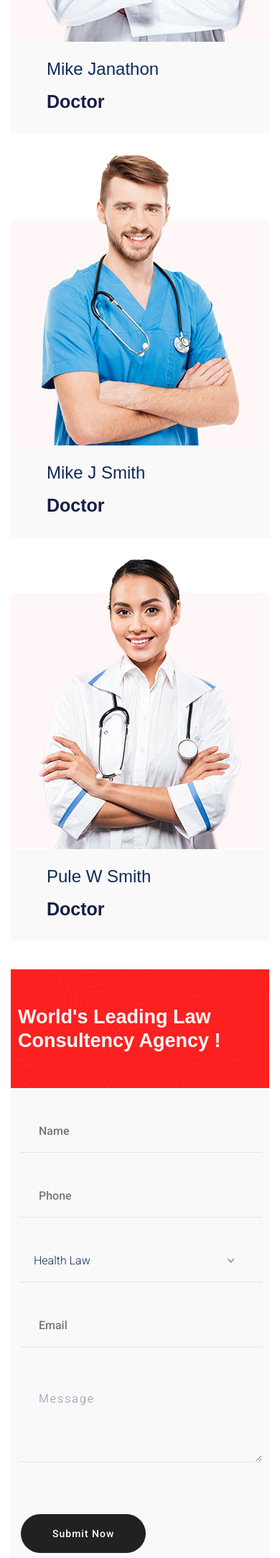
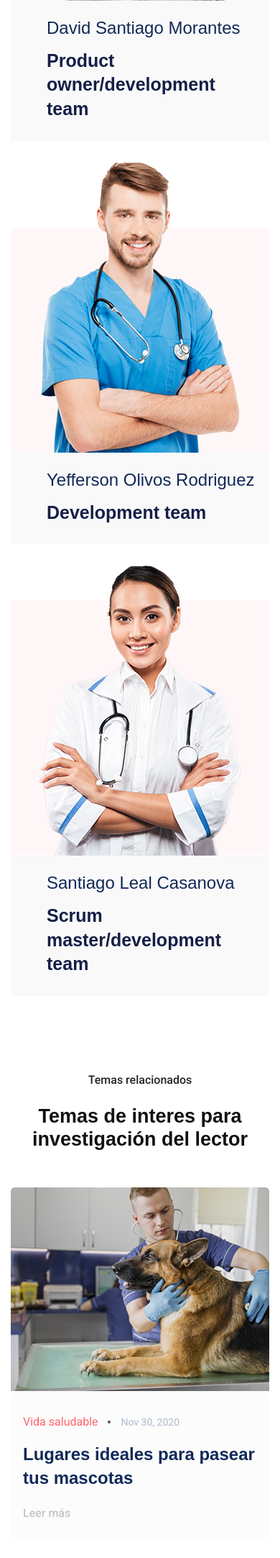
Before and after one commit to PhantomBlack219/sw-project-team4, a Django app: page /about/ in a window 390 px wide. Shown: the part 2995-5160 px from the top of the page at 72% size. Run offline with Django 3.2, Linux system fonts and the light colour scheme; some libraries are stand-ins or nearby versions; some web fonts are replaced.

Commit message:
SelectCreateAccountType, contact y about updated
Los archivos SelectCreateAccountType, contact y about  han sido actualizados de manera exitosa

```diff
--- a/MyFriendToby/veterinaria/templates/SelectCreateAccountType.html
+++ b/MyFriendToby/veterinaria/templates/SelectCreateAccountType.html
@@ -1,15 +1,17 @@
+{% load static %}
+
 <!DOCTYPE html>
 <html lang="en">
 <head>
   <meta charset="UTF-8">
   <meta name="viewport" content="width=device-width, initial-scale=1.0">
   <title>Document</title>
-  <link rel="stylesheet" type="text/css" href="./SelectCreateAccountType.css">
+  <link rel="stylesheet" type="text/css" href="{% static 'css/SelectCreateAccountType.css' %}">
 </head>
 <body>
   <article class='select-create-account'>
     <div class='create-account--logo-container'>
-      <img src='./public/logo.png' alt='Logotipo de la pagina web' />
+      <img src="{% static 'img/logo/logo.png' %}" alt='Logotipo de la pagina web' />
     </div>
     <div class='account-type-container'>
       <h3>¿Qué tipo de cuenta quieres crear?</h3>
--- a/MyFriendToby/veterinaria/templates/about.html
+++ b/MyFriendToby/veterinaria/templates/about.html
@@ -9,7 +9,7 @@
                 <div class="row">
                     <div class="col-xl-12">
                         <div class="hero-cap text-center pt-50">
-                            <h2>About Us</h2>
+                            <h2>Sobre nosotros</h2>
                         </div>
                     </div>
                 </div>
@@ -22,17 +22,17 @@
                 <div class="row">
                     <div class="offset-xl-1 col-lg-8">
                         <div class="about-details-cap mb-50">
-                            <h4>Our Mission</h4>
-                            <p>Consectetur adipiscing elit, sued do eiusmod tempor ididunt udfgt labore et dolore magna aliqua. Quis ipsum suspendisces gravida. Risus commodo viverra sebfd dho eiusmod tempor maecenas accumsan lacus. Risus commodo viverra sebfd dho eiusmod tempor maecenas accumsan lacus.
+                            <h4>Nuestra mision</h4>
+                            <p>Miles de perros son abandonados todos los dias, por dueños irresponsables que realmente nunca los quisieron y se deshacen de ellos, abandonandolos de una manera inhumana como si fueran objetos.
                             </p>
-                            <p> Risus commodo viverra sebfd dho eiusmod tempor maecenas accumsan lacus. Risus commodo viverra sebfd dho eiusmod tempor maecenas accumsan.</p>
+                            <p> Aqui en myFriendToby nuestra mision es darle una nueva oportunidad a todos esos peluditos que han sido abandonados, para que puedan encontrar un hogar en el cual abunde el amor y sean tratados con dignidad.</p>
                         </div>
 
                         <div class="about-details-cap mb-50">
-                            <h4>Our Vision</h4>
-                            <p>Consectetur adipiscing elit, sued do eiusmod tempor ididunt udfgt labore et dolore magna aliqua. Quis ipsum suspendisces gravida. Risus commodo viverra sebfd dho eiusmod tempor maecenas accumsan lacus. Risus commodo viverra sebfd dho eiusmod tempor maecenas accumsan lacus.
+                            <h4>Nuestra vision</h4>
+                            <p>Nuestra vision es ser un aplicativo de caracter social que pueda ayudar a los animales mas necesitados.
                             </p>
-                            <p> Risus commodo viverra sebfd dho eiusmod tempor maecenas accumsan lacus. Risus commodo viverra sebfd dho eiusmod tempor maecenas accumsan.</p>
+                            <p> De tal manera que la población de animales en situación de calle se vea reducida considerablemente y que aquellos animalitos que consigan un hogar sean tratados con dignidad y no sean reincidentes en su situacion de habitantes de calle.</p>
                         </div>
                     </div>
                 </div>
@@ -69,12 +69,12 @@
                 <div class="right-caption">
                     <!-- Section Tittle -->
                     <div class="section-tittle mb-50">
-                        <h2>We are commited for<br> better service</h2>
+                        <h2>Estamos comprometidos<br> con la calidad</h2>
                     </div>
                     <div class="about-more">
-                        <p class="pera-top">Mollit anim laborum duis adseu dolor iuyn voluptcate velit ess <br>cillum dolore egru lofrre dsu.</p>
-                        <p class="mb-65 pera-bottom">Mollit anim laborum.Dvcuis aute serunt  iruxvfg dhjkolohr indd re voluptate velit esscillumlore eu quife nrulla parihatur. Excghcepteur sfwsignjnt occa cupidatat non aute iruxvfg dhjinulpadeserunt moll.</p>
-                        <a href="#" class="btn">Read More</a>
+                        <p class="pera-top">En myFriendToby no solo buscamos que los animales sean adoptados, <br> sino que su adopcion sea de calida.</p>
+                        <p class="mb-65 pera-bottom">En myFriendToby nos encargamos de monitorear las diferentes adopciones que se llegen a realizar, garantizando de esta manera una adopcion segura y responsable.</p>
+                        <a href="#" class="btn">Leer más</a>
                     </div>
                 </div>
             </div>
@@ -87,8 +87,8 @@
                     <div class="cl-xl-7 col-lg-8 col-md-10">
                         <!-- Section Tittle -->
                         <div class="section-tittle text-center mb-70">
-                            <span>Our Professional members </span>
-                            <h2>Our Team Mambers</h2>
+                            <span>Nuestros miembros profesionales </span>
+                            <h2>Los miembros de nuestro equipo</h2>
                         </div>
                     </div>
                 </div>
@@ -100,8 +100,8 @@
                                 <img src="assets/img/gallery/team1.png" alt="">
                             </div>
                             <div class="team-caption">
-                                <span>Mike Janathon</span>
-                                <h3><a href="#">Doctor</a></h3>
+                                <span>David Santiago Morantes</span>
+                                <h3><a href="#">Product owner/development team</a></h3>
                             </div>
                         </div>
                     </div>
@@ -111,8 +111,8 @@
                                 <img src="assets/img/gallery/team2.png" alt="">
                             </div>
                             <div class="team-caption">
-                                <span>Mike J Smith</span>
-                                <h3><a href="#">Doctor</a></h3>
+                                <span>Yefferson Olivos Rodriguez</span>
+                                <h3><a href="#">Development team</a></h3>
                             </div>
                         </div>
                     </div>
@@ -122,8 +122,8 @@
                                 <img src="assets/img/gallery/team3.png" alt="">
                             </div>
                             <div class="team-caption">
-                                <span>Pule W Smith</span>
-                                <h3><a href="#">Doctor</a></h3>
+                                <span>Santiago Leal Casanova</span>
+                                <h3><a href="#">Scrum master/development team</a></h3>
                             </div>
                         </div>
                     </div>
@@ -132,73 +132,6 @@
         </div>
         <!-- Team End -->
         <!--? Contact form Start -->
-        <div class="contact-form-main pb-top">
-            <div class="container">
-                <div class="row justify-content-md-end">
-                    <div class="col-xl-7 col-lg-7">
-                        <div class="form-wrapper">
-                            <!--Section Tittle  -->
-                            <div class="form-tittle">
-                                <div class="row ">
-                                    <div class="col-xl-12">
-                                        <div class="section-tittle section-tittle2 mb-70">
-                                            <h2>World's Leading Law Consultency Agency !</h2>
-                                        </div>
-                                    </div>
-                                </div>
-                            </div>
-                            <!--End Section Tittle  -->
-                            <form id="contact-form" action="#" method="POST">
-                                <div class="row">
-                                    <div class="col-lg-6 col-md-6">
-                                        <div class="form-box user-icon mb-30">
-                                            <input type="text" name="name" placeholder="Name">
-                                        </div>
-                                    </div>
-                                    <div class="col-lg-6 col-md-6">
-                                        <div class="form-box email-icon mb-30">
-                                            <input type="text" name="email" placeholder="Phone">
-                                        </div>
-                                    </div>
-                                    <div class="col-lg-6 col-md-6 mb-30">
-                                        <div class="select-itms">
-                                            <select name="select" id="select2">
-                                                <option value="">Health Law</option>
-                                                <option value="">saiful islam</option>
-                                                <option value="">Arafath Miya</option>
-                                                <option value="">Shakil Miya</option>
-                                                <option value="">Tamim Sharker</option>
-                                            </select>
-                                        </div>
-                                    </div>
-                                    <div class="col-lg-6 col-md-6">
-                                        <div class="form-box subject-icon mb-30">
-                                            <input type="Email" name="subject" placeholder="Email">
-                                        </div>
-                                    </div>
-                                    <div class="col-lg-12">
-                                        <div class="form-box message-icon mb-65">
-                                            <textarea name="message" id="message" placeholder="Message"></textarea>
-                                        </div>
-                                        <div class="submit-info">
-                                            <button class="btn submit-btn2" type="submit">Submit Now</button>
-                                        </div>
-                                    </div>
-                                </div>
-                                <!-- shape-dog -->
-                                <div class="shape-dog">
-                                    <img src="assets/img/gallery/shape1.png" alt="">
-                                </div>
-                            </form>
-                        </div>
-                    </div>
-                </div>
-            </div>
-            <!-- contact left Img-->
-            <div class="from-left d-none d-lg-block">
-                <img src="assets/img/gallery/contact_form.png" alt="">
-            </div>
-        </div>
         <!-- Contact form End -->
         <!--? Blog start -->
         <div class="home_blog-area section-padding30">
@@ -207,8 +140,8 @@
                     <div class="cl-xl-7 col-lg-8 col-md-10">
                         <!-- Section Tittle -->
                         <div class="section-tittle text-center mb-70">
-                            <span>Oure recent news</span>
-                            <h2>Our Recent Blog</h2>
+                            <span>Temas relacionados</span>
+                            <h2>Temas de interes para investigación del lector</h2>
                         </div>
                     </div>
                 </div>
@@ -220,11 +153,11 @@
                             </div>
                             <div class="blogs-cap">
                                 <div class="date-info">
-                                    <span>Pet food</span>
+                                    <span>Vida saludable</span>
                                     <p>Nov 30, 2020</p>
                                 </div>
-                                <h4>Amazing Places To Visit In Summer</h4>
-                                <a href="blog_details.html" class="read-more1">Read more</a>
+                                <h4>Lugares ideales para pasear tus mascotas</h4>
+                                <a href="blog_details.html" class="read-more1">Leer más</a>
                             </div>
                         </div>
                     </div>
@@ -235,11 +168,11 @@
                             </div>
                             <div class="blogs-cap">
                                 <div class="date-info">
-                                    <span>Pet food</span>
+                                    <span>Salud animal</span>
                                     <p>Nov 30, 2020</p>
                                 </div>
-                                <h4>Developing Creativithout Losing Visual</h4>
-                                <a href="blog_details.html" class="read-more1">Read more</a>
+                                <h4>Cuando debo llevar mi mascota al veterinario?</h4>
+                                <a href="blog_details.html" class="read-more1">Leer más</a>
                             </div>
                         </div>
                     </div>
@@ -254,7 +187,7 @@
                                     <p>Nov 30, 2020</p>
                                 </div>
                                 <h4>Winter Photography Tips from Glenn</h4>
-                                <a href="blog_details.html" class="read-more1">Read more</a>
+                                <a href="blog_details.html" class="read-more1">Leer más</a>
                             </div>
                         </div>
                     </div>
@@ -269,12 +202,12 @@
                     <div class="col-lg-8">
                         <div class="contact_text text-center">
                             <div class="section_title text-center">
-                                <h3>Any time you can call us!</h3>
-                                <p>Because we know that even the best technology is only as good as the people behind it. 24/7 tech support.</p>
+                                <h3 style="color:black;">Puedes llamarnos en cualquier momento!</h3>
+                                <p style="color: red;">Porque sabemos que incluso la tencologia es tan buena como la gente que hay detras de ella. 24/7 soporte tecnico.</p>
                             </div>
                             <div class="contact_btn d-flex align-items-center justify-content-center">
                                 <a href="contact.html" class="btn white-btn">Contact Us</a>
-                                <p>Or<a href="#"> +880 4664 216</a></p>
+                                <p style="color:black">O llama al<a style="color: black;" href="#"> +57 318 577-2152</a></p>
                             </div>
                         </div>
                     </div>
```
Also changed, not shown: MyFriendToby/veterinaria/templates/contact.html (+8 -8 lines).
